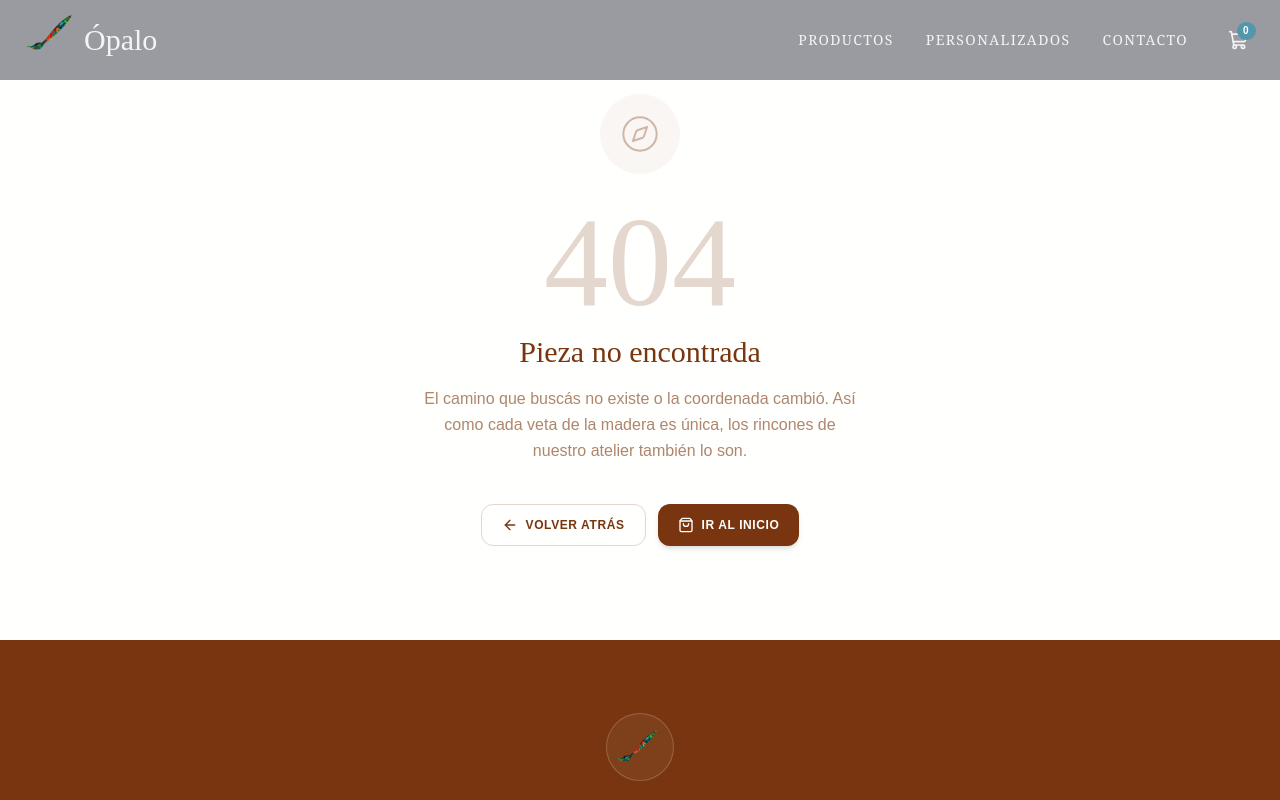
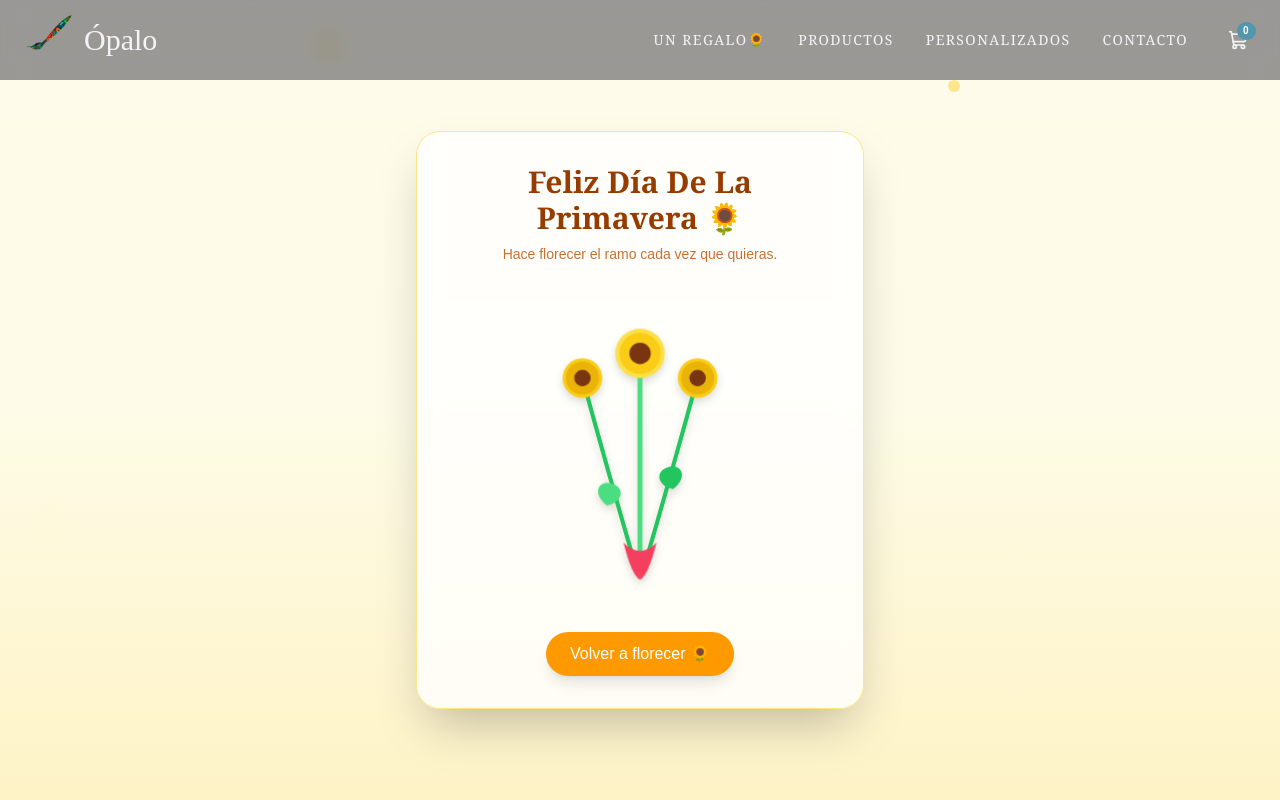
Before and after one commit to LucasUr11/Opalo-2.0, a React (Vite) app: page /floresAmarillas in a window 1280 px wide. Shown: the top 800 px of the page. Built offline with nearby package versions, Linux system fonts and the light colour scheme.

Commit message:
Regalo del dia de la primavera.-

```diff
--- a/src/App.tsx
+++ b/src/App.tsx
@@ -15,6 +15,7 @@ import { ScrollToTop } from "./components/ui/ScrollToTop";
 import Admin from "./pages/Admin"
 import Login from "./pages/Login"
 import { NotFound } from "./pages/NotFound";
+import RamoFloresAmarillas from "./pages/FloresAmarrillas";
 
 const AppLayout = () => {
   return (
@@ -44,6 +45,7 @@ const router = createBrowserRouter([
       { path: "/product/:id", element: <ProductDetailPage /> },
       { path: "/checkout", element: <CheckoutPage /> },
       { path: "/login", element: <Login /> },
+      { path: "/floresAmarillas", element: <RamoFloresAmarillas /> },
 
       // Rutas Protegidas.-
       {
--- a/src/components/layout/Navbar.tsx
+++ b/src/components/layout/Navbar.tsx
@@ -24,9 +24,11 @@ export const Navbar = ({ onClose }: NavbarProps) => {
     }
 
     const navLinks = [
+        { name: "Un Regalo🌻", to: "/floresAmarillas" },
         { name: "Productos", to: "/productos" },
         { name: "Personalizados", to: "/personalizar" },
         { name: "Contacto", to: "/contacto" },
+
     ]
 
     const handleCatalog = () => {
--- a/src/pages/CheckoutPage.tsx
+++ b/src/pages/CheckoutPage.tsx
@@ -137,7 +137,7 @@ export const CheckoutPage = () => {
                         <button
                             onClick={handleWhatsAppLink}
                             disabled={!formData.nombre || !formData.direccion}
-                            className="w-full py-4 bg-artisan-leaf text-white rounded-xl font-bold flex items-center justify-center gap-3 hover:scale-105 transition-transform">
+                            className="w-full py-4 bg-artisan-leaf text-white rounded-xl font-bold flex items-center justify-center gap-3 hover:scale-105 transition-transform cursor-pointer">
                             <MessageCircle className="w-6 h-6" />
                             Confirmar por WhatsApp
                         </button>
--- /dev/null
+++ b/src/pages/FloresAmarrillas.tsx
@@ -0,0 +1,140 @@
+import { useState } from 'react';
+
+export default function RamoFloresAmarillas() {
+  const [key, setKey] = useState(0); // Clave para reiniciar la animación si se desea
+
+  const reiniciarAnimacion = () => {
+    setKey((prev) => prev + 1);
+  };
+
+  return (
+    <div className="min-h-screen bg-linear-to-b from-amber-50 via-yellow-50 to-amber-100 flex flex-col items-center justify-center p-6 overflow-hidden relative">
+
+      {/* Pétalos de fondo flotantes decorativos */}
+      <div className="absolute inset-0 pointer-events-none overflow-hidden">
+        <div className="absolute top-10 left-1/4 w-4 h-4 bg-yellow-300 rounded-full opacity-60 animate-bounce duration-1000"></div>
+        <div className="absolute top-20 right-1/4 w-3 h-3 bg-amber-300 rounded-full opacity-50 animate-pulse"></div>
+        <div className="absolute bottom-1/3 left-10 w-5 h-5 bg-yellow-400 rounded-full opacity-40 animate-ping"></div>
+      </div>
+
+      {/* Contenedor principal de la tarjeta */}
+      <div className="max-w-md w-full bg-white/80 backdrop-blur-md rounded-3xl shadow-2xl p-8 flex flex-col items-center border border-amber-200 z-10 mt-10">
+
+        <h1 className="text-2xl md:text-3xl font-bold text-amber-800 text-center mb-2 font-serif">
+          Feliz Día De La Primavera 🌻
+        </h1>
+        <p className="text-amber-700/80 text-center text-sm mb-6">
+          Hace florecer el ramo cada vez que quieras.
+        </p>
+
+        {/* Contenedor del Ramo SVG con animación controlada por key */}
+        <div key={key} className="w-64 h-72 flex items-center justify-center relative my-4">
+          <svg
+            viewBox="0 0 300 350"
+            className="w-full h-full drop-shadow-lg overflow-visible"
+          >
+            <defs>
+              {/* Estilos CSS internos para las animaciones coordinadas */}
+              <style>{`
+                @keyframes dibujarTallo {
+                  0% { stroke-dashoffset: 250; }
+                  100% { stroke-dashoffset: 0; }
+                }
+                @keyframes florecer {
+                  0% { transform: scale(0); opacity: 0; }
+                  70% { transform: scale(1.1); opacity: 1; }
+                  100% { transform: scale(1); opacity: 1; }
+                }
+                @keyframes aparecerHoja {
+                  0% { transform: scale(0) rotate(-20deg); opacity: 0; }
+                  100% { transform: scale(1) rotate(0deg); opacity: 1; }
+                }
+
+                .tallo {
+                  stroke-dasharray: 250;
+                  stroke-dashoffset: 250;
+                  animation: dibujarTallo 1.5s ease-out forwards;
+                }
+                .hoja-1 {
+                  transform-origin: 120px 220px;
+                  animation: aparecerHoja 0.8s cubic-bezier(0.175, 0.885, 0.32, 1.275) 0.8s forwards;
+                  opacity: 0;
+                }
+                .hoja-2 {
+                  transform-origin: 180px 200px;
+                  animation: aparecerHoja 0.8s cubic-bezier(0.175, 0.885, 0.32, 1.275) 1s forwards;
+                  opacity: 0;
+                }
+                .flor-izq {
+                  transform-origin: 80px 90px;
+                  animation: florecer 0.8s cubic-bezier(0.175, 0.885, 0.32, 1.275) 1.2s forwards;
+                  opacity: 0;
+                }
+                .flor-der {
+                  transform-origin: 220px 90px;
+                  animation: florecer 0.8s cubic-bezier(0.175, 0.885, 0.32, 1.275) 1.4s forwards;
+                  opacity: 0;
+                }
+                .flor-cen {
+                  transform-origin: 150px 60px;
+                  animation: florecer 0.8s cubic-bezier(0.175, 0.885, 0.32, 1.275) 1.6s forwards;
+                  opacity: 0;
+                }
+              `}</style>
+            </defs>
+
+            {/* --- TALLOS Y HOJAS --- */}
+            <g fill="none" strokeLinecap="round" strokeLinejoin="round">
+              {/* Tallo Central */}
+              <path d="M150 320 Q150 180 150 60" stroke="#4ade80" strokeWidth="6" className="tallo" style={{ animationDelay: '0.1s' }} />
+              {/* Tallo Izquierdo */}
+              <path d="M145 320 Q110 200 80 90" stroke="#22c55e" strokeWidth="5" className="tallo" style={{ animationDelay: '0.3s' }} />
+              {/* Tallo Derecho */}
+              <path d="M155 320 Q190 200 220 90" stroke="#22c55e" strokeWidth="5" className="tallo" style={{ animationDelay: '0.5s' }} />
+            </g>
+
+            {/* Hojas */}
+            <path d="M120 220 C100 210 90 230 110 245 C130 240 130 225 120 220 Z" fill="#4ade80" className="hoja-1" />
+            <path d="M180 200 C200 190 210 210 190 225 C170 220 170 205 180 200 Z" fill="#22c55e" className="hoja-2" />
+
+            {/* Lazo / Listón del ramo */}
+            <path d="M 130 290 Q 150 310 170 290 Q 160 330 150 335 Q 140 330 130 290 Z" fill="#f43f5e" />
+
+            {/* --- FLORES AMARILLAS (Girasoles / Margaritas estilizadas) --- */}
+
+            {/* Flor Izquierda */}
+            <g className="flor-izq">
+              <circle cx="80" cy="90" r="24" fill="#facc15" />
+              <circle cx="80" cy="90" r="20" fill="#eab308" />
+              <circle cx="80" cy="90" r="10" fill="#78350f" />
+            </g>
+
+            {/* Flor Derecha */}
+            <g className="flor-der">
+              <circle cx="220" cy="90" r="24" fill="#facc15" />
+              <circle cx="220" cy="90" r="20" fill="#eab308" />
+              <circle cx="220" cy="90" r="10" fill="#78350f" />
+            </g>
+
+            {/* Flor Central (Más grande) */}
+            <g className="flor-cen">
+              <circle cx="150" cy="60" r="30" fill="#fde047" />
+              <circle cx="150" cy="60" r="25" fill="#facc15" />
+              <circle cx="150" cy="60" r="13" fill="#78350f" />
+            </g>
+
+          </svg>
+        </div>
+
+        {/* Botón para repetir la animación */}
+        <button
+          onClick={reiniciarAnimacion}
+          className="mt-6 px-6 py-2.5 bg-amber-500 hover:bg-amber-600 active:scale-95 text-white font-medium rounded-full shadow-lg transition-all duration-200 cursor-pointer"
+        >
+          Volver a florecer 🌻
+        </button>
+
+      </div>
+    </div>
+  );
+}
```
